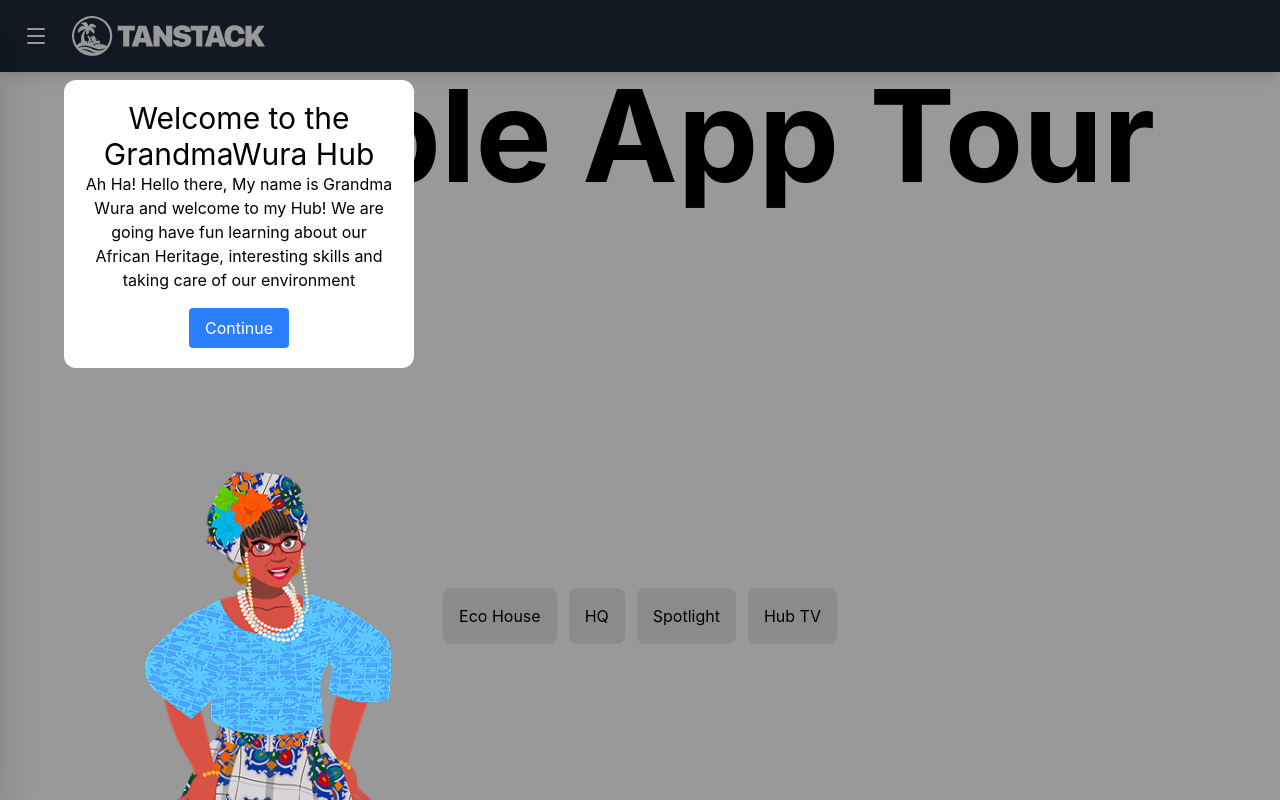
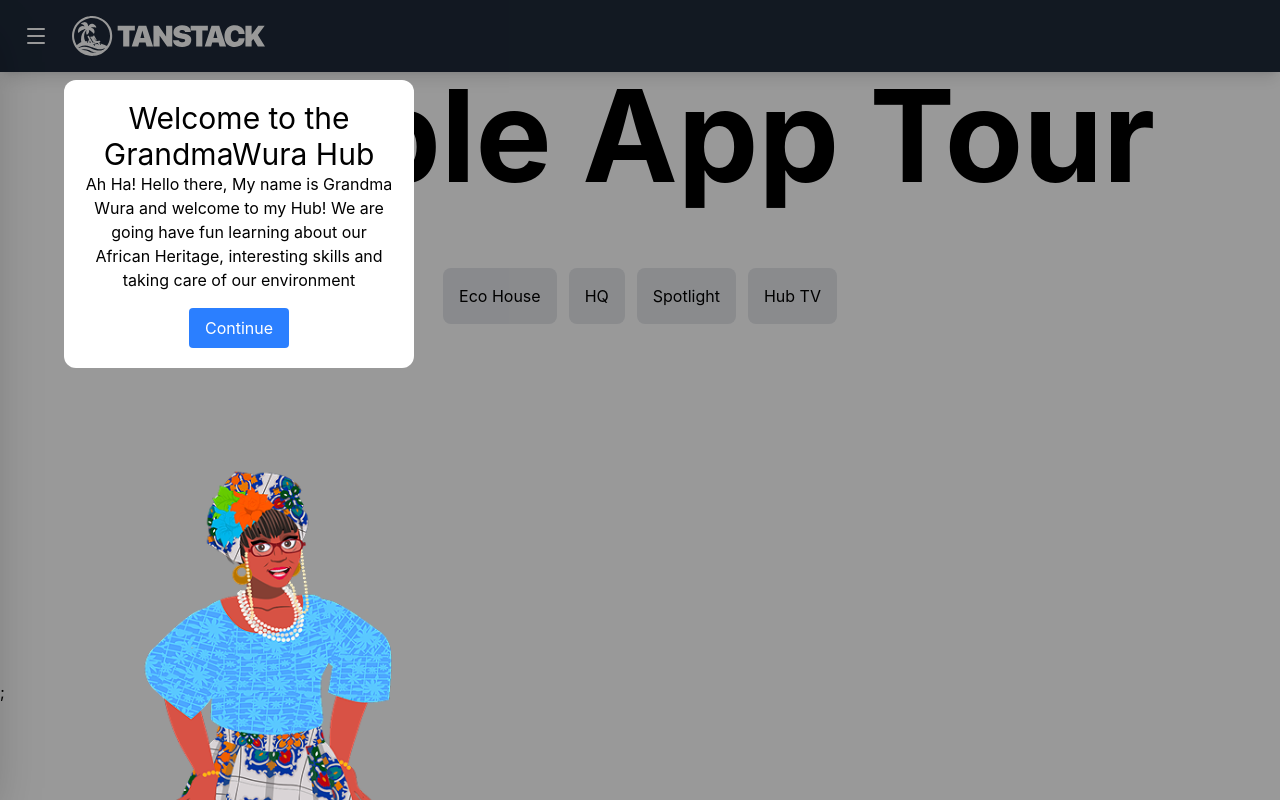
Before and after one commit to mjavason/Simple-React-Template, a React (Vite) app: page /test-tutorial in a window 1280 px wide. Shown: the top 800 px of the page. Built offline with nearby package versions, Linux system fonts and the light colour scheme.

Commit message:
fix: adjust height properties in PageContainer and test tutorial for better layout

```diff
--- a/src/components/PageContainer.tsx
+++ b/src/components/PageContainer.tsx
@@ -8,7 +8,7 @@ function PageContainer({
   return (
     <div>
       <h1 className="text-center text-9xl font-bold">{title}</h1>
-      <div className="min-h-[90vh] p-4">{children}</div>;
+      <div className="min-h-[60vh] p-4">{children}</div>;
     </div>
   );
 }
--- a/src/routes/test-tutorial.tsx
+++ b/src/routes/test-tutorial.tsx
@@ -13,7 +13,7 @@ function RouteComponent() {
     <PageContainer title={'Simple App Tour'}>
       {/* <PositionPicker imageSrc={gHandOnWaist} /> */}
       <Tutorial isOpen={true} steps={WelcomeSteps} />
-      <div className="flex flex-row gap-3 items-center justify-center h-screen">
+      <div className="flex flex-row gap-3 items-center justify-center h-[20vh]">
         <a href={Routes['TEST TUTORIAL']}>
           <div
             id="eco-house-svg"
```
